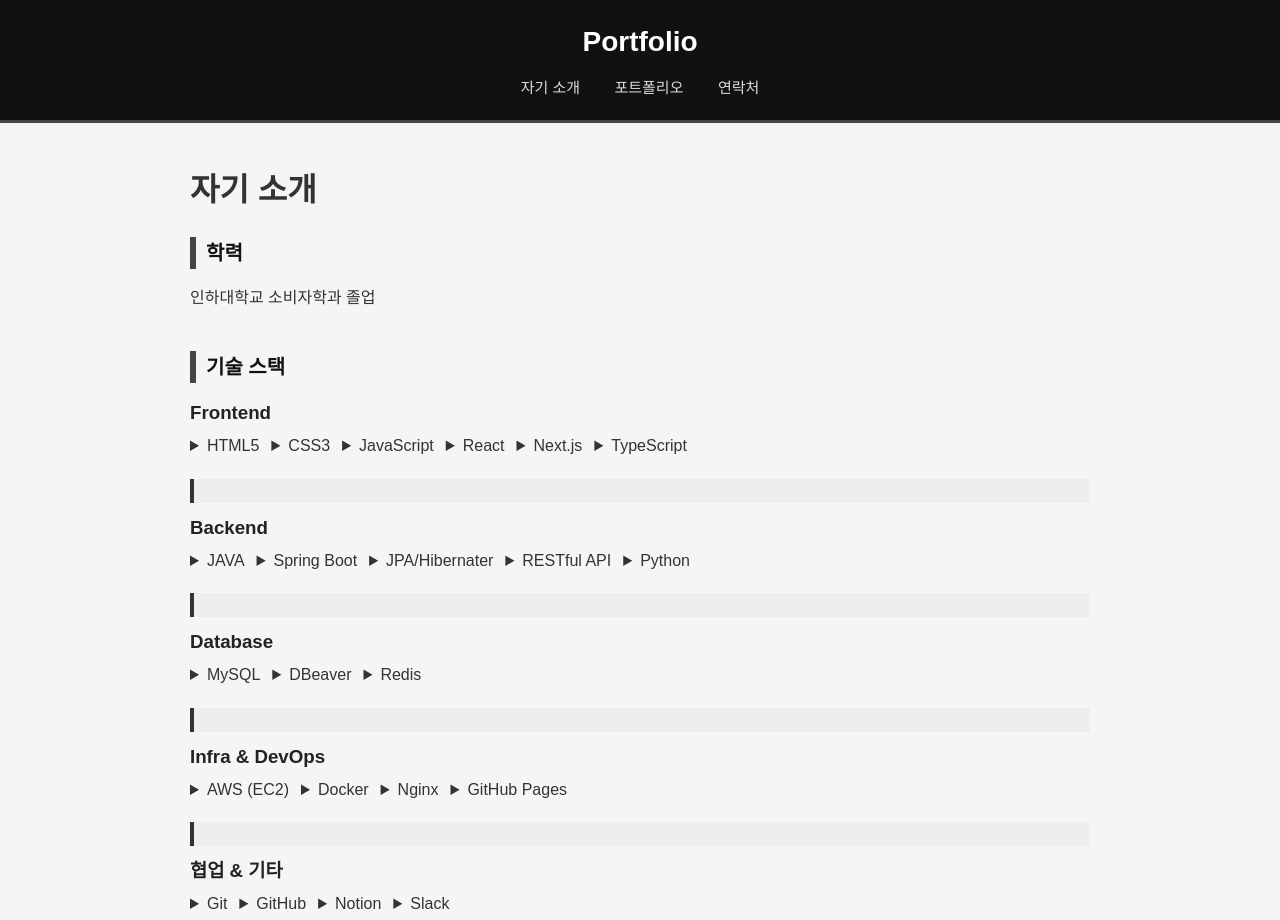
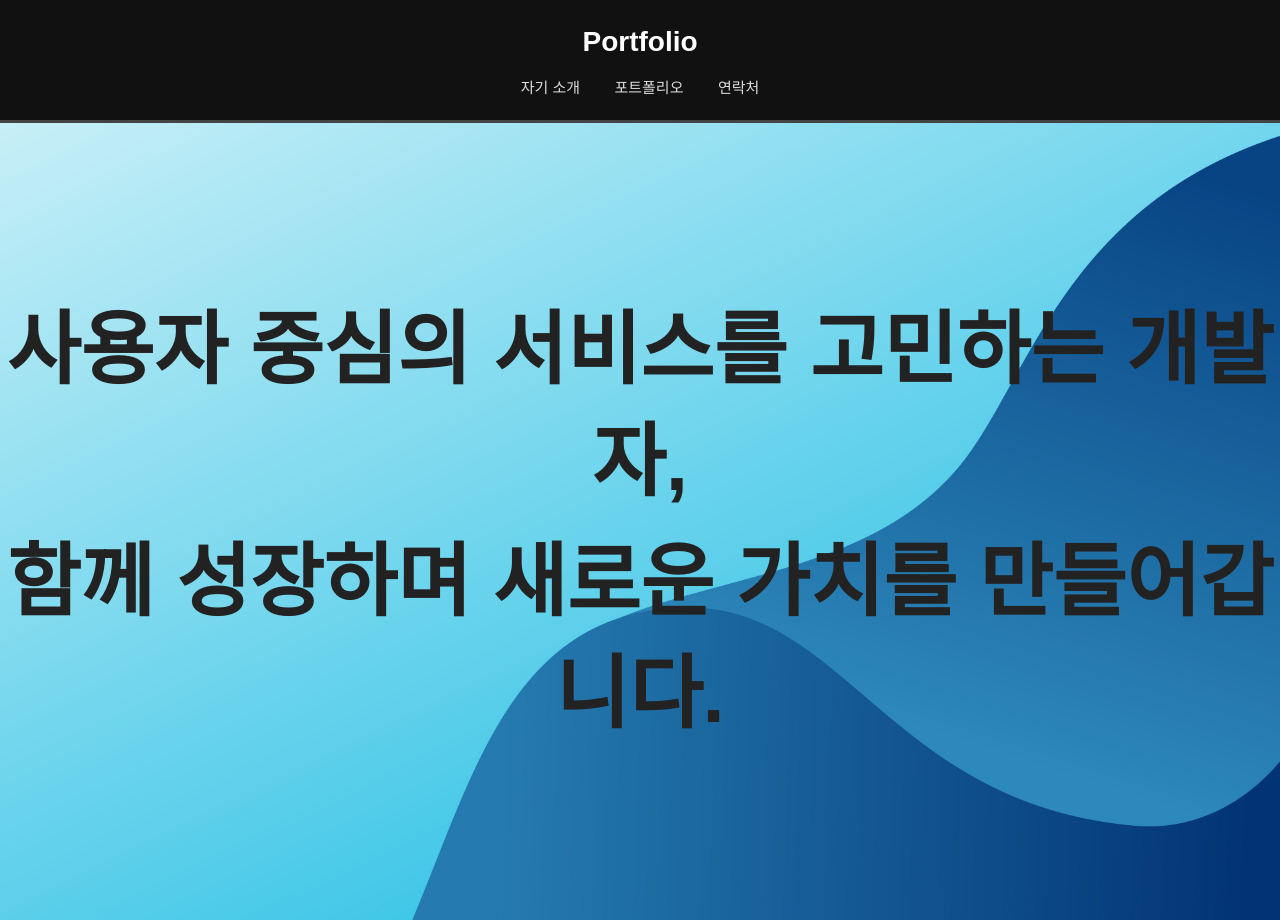
Before and after one commit to Vanya1120/testpages, a plain HTML site: page index.html in a window 1280 px wide. Shown: the top 920 px of the page. Drawn offline with Linux system fonts and the light colour scheme.

Commit message:
intro 추가

```diff
--- a/index.html
+++ b/index.html
@@ -17,11 +17,24 @@
     </nav>
   </header>
 
+  <section id="intro" class="intro-section">
+    <div class="intro-content">
+      <h2>사용자 중심의 서비스를 고민하는 개발자,</h2>
+      <h2>함께 성장하며 새로운 가치를 만들어갑니다.</h2>
+    </div>
+  </section>
+
   <div class="container">
     <div class="profile"></div>
 
     <div class="content" id="about">
       <h1>자기 소개</h1>
+
+      <div class="oks-image">
+        <a>
+          <img src="images/oks.jpg">
+        </a>
+      </div>
 
       <div class="section">
         <h2>학력</h2>
--- a/style.css
+++ b/style.css
@@ -227,3 +227,29 @@ footer a:hover {
   from { opacity: 0; transform: translateY(-20px); }
   to { opacity: 1; transform: translateY(0); }
 }
+
+.intro-section {
+  min-height: 100vh;
+  display: flex;
+  justify-content: center;
+  align-items: center;
+  flex-direction: column;
+  text-align: center;
+
+  background: url("images/texture-light.jpg") center/cover no-repeat;
+
+  color: #222;
+  font-family: 'Pretendard', sans-serif;
+  animation: fadeIn 1.5s ease-in-out;
+}
+
+.intro-section h2 {
+  font-size: 5rem;
+  margin: 0.5rem 0;
+  line-height: 1.4;
+}
+
+@keyframes fadeIn {
+  from { opacity: 0; transform: translateY(20px); }
+  to { opacity: 1; transform: translateY(0); }
+}
```
Also changed, not shown: images/oks.jpg (added), images/texture-light.jpg (added).
